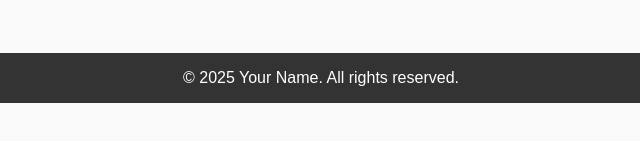
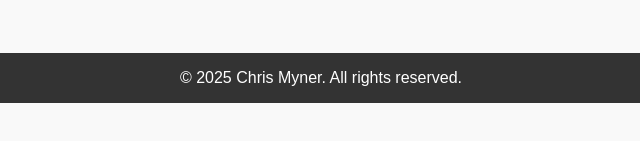
Before and after one commit to cmyner/chat, a plain HTML site: page index.html in a window 1280 px wide. Shown: the part 427-568 px from the top of the page, 319-959 px from the left. Drawn offline with Linux system fonts and the light colour scheme.

Commit message:
Update index.html

```diff
--- a/index.html
+++ b/index.html
@@ -83,7 +83,7 @@
   </main>
 
   <footer>
-    &copy; 2025 Your Name. All rights reserved.
+    &copy; 2025 Chris Myner. All rights reserved.
   </footer>
 </body>
 </html>
```
